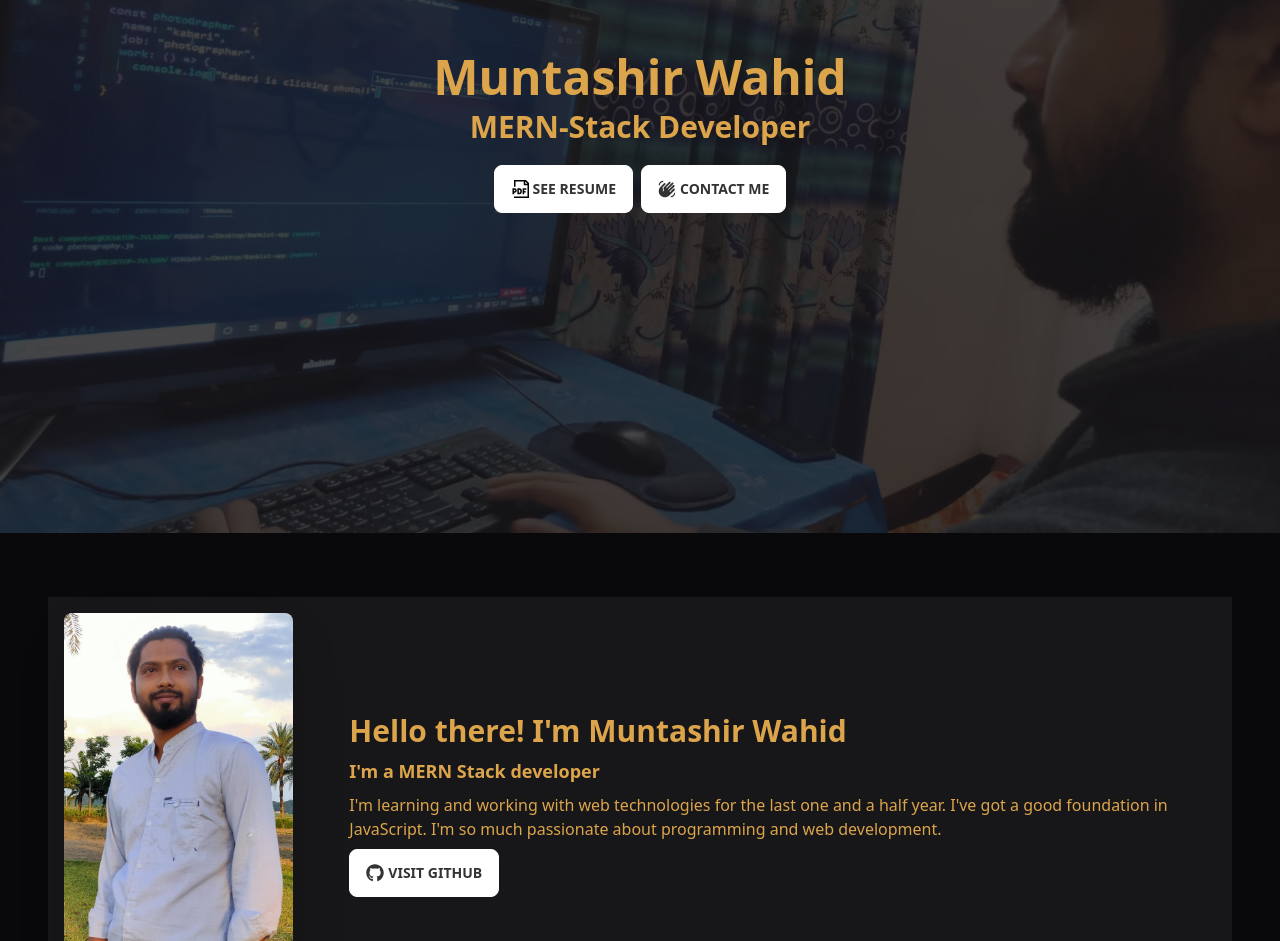
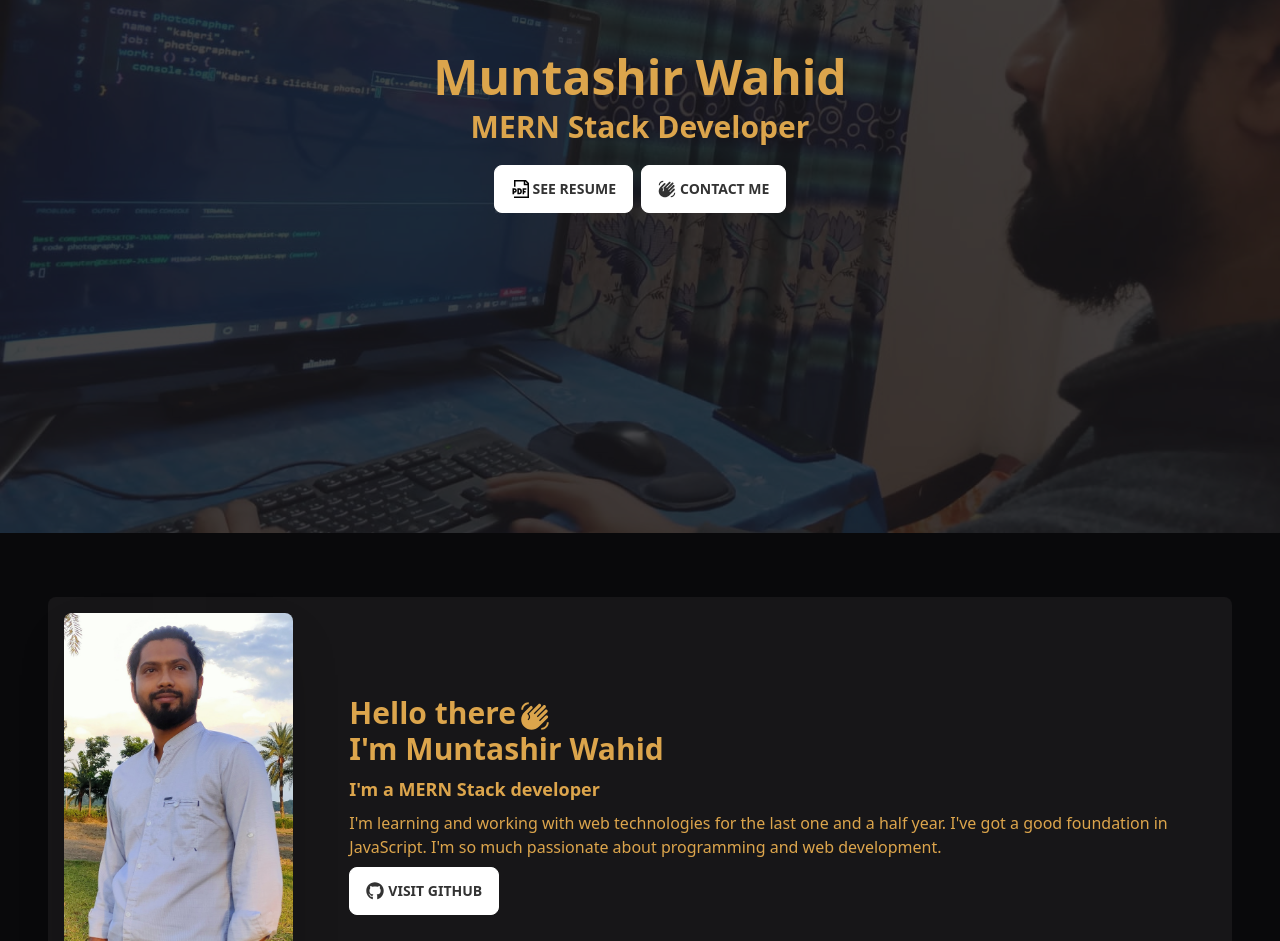
Before and after one commit to muntashir-wahid/muntashir_wahid, a React (Create React App) app: page / in a window 1280 px wide. Shown: the part 331-1272 px from the top of the page. Built offline with nearby package versions, Linux system fonts and the light colour scheme; no server answers.

Commit message:
added socila link in footer

```diff
--- a/src/components/Footer/Footer.js
+++ b/src/components/Footer/Footer.js
@@ -1,8 +1,36 @@
 import React from "react";
+import { BsLinkedin } from "react-icons/bs";
+import { FaWhatsappSquare } from "react-icons/fa";
+import { GrFacebook } from "react-icons/gr";
 
 const Footer = () => {
   return (
     <footer className="footer footer-center p-10 bg-base-200 text-base-content rounded">
+      <div>
+        <div className="grid grid-flow-col gap-4">
+          <a
+            target="_blank"
+            rel="noreferrer"
+            href="https://www.facebook.com/waid.muntasir420"
+          >
+            <GrFacebook className="text-xl" />
+          </a>
+          <a
+            target="_blank"
+            rel="noreferrer"
+            href="https://www.linkedin.com/in/muntashir-wahid/"
+          >
+            <BsLinkedin className="text-xl" />
+          </a>
+          <a
+            target="_blank"
+            rel="noreferrer"
+            href="https://wa.me/8801703607476"
+          >
+            <FaWhatsappSquare className="text-xl" />
+          </a>
+        </div>
+      </div>
       <div>
         <p>Copyright © 2022 - All right reserved by Muntashir Wahid</p>
       </div>
--- a/src/pages/Home/About/About.js
+++ b/src/pages/Home/About/About.js
@@ -1,12 +1,13 @@
 import React from "react";
 import { FaGithub } from "react-icons/fa";
+import { MdWavingHand } from "react-icons/md";
 import SectionWrapper from "../../../components/UI/SectionWrapper/SectionWrapper";
 import displayImg from "./../../../asstes/images/display_img.png";
 
 const About = () => {
   return (
     <SectionWrapper className="px-2 md:px-12">
-      <article className="hero bg-base-200">
+      <article className="hero bg-base-200 rounded-lg">
         <div className="hero-content flex-col md:flex-row">
           <img
             src={displayImg}
@@ -15,7 +16,10 @@ const About = () => {
           />
           <div className=" px-0 md:px-10 text-center md:text-left">
             <h2 className="text-3xl font-bold">
-              Hello there! I'm Muntashir Wahid <br />
+              Hello there
+              <MdWavingHand className="inline-block mx-1" /> <br />
+              <span>I'm Muntashir Wahid</span>
+              <br />
               <span className="text-lg font-semibold">
                 I'm a MERN Stack developer
               </span>
--- a/src/pages/Home/Banner/Banner.js
+++ b/src/pages/Home/Banner/Banner.js
@@ -14,7 +14,7 @@ const Banner = () => {
       <div className="hero-content text-center text-neutral-content">
         <div className="max-w-md">
           <h1 className="mb-2 text-5xl font-bold">Muntashir Wahid</h1>
-          <p className="mb-5 text-3xl font-semibold">MERN-Stack Developer</p>
+          <p className="mb-5 text-3xl font-semibold">MERN Stack Developer</p>
           <a
             target="_blank"
             rel="noreferrer"
```
